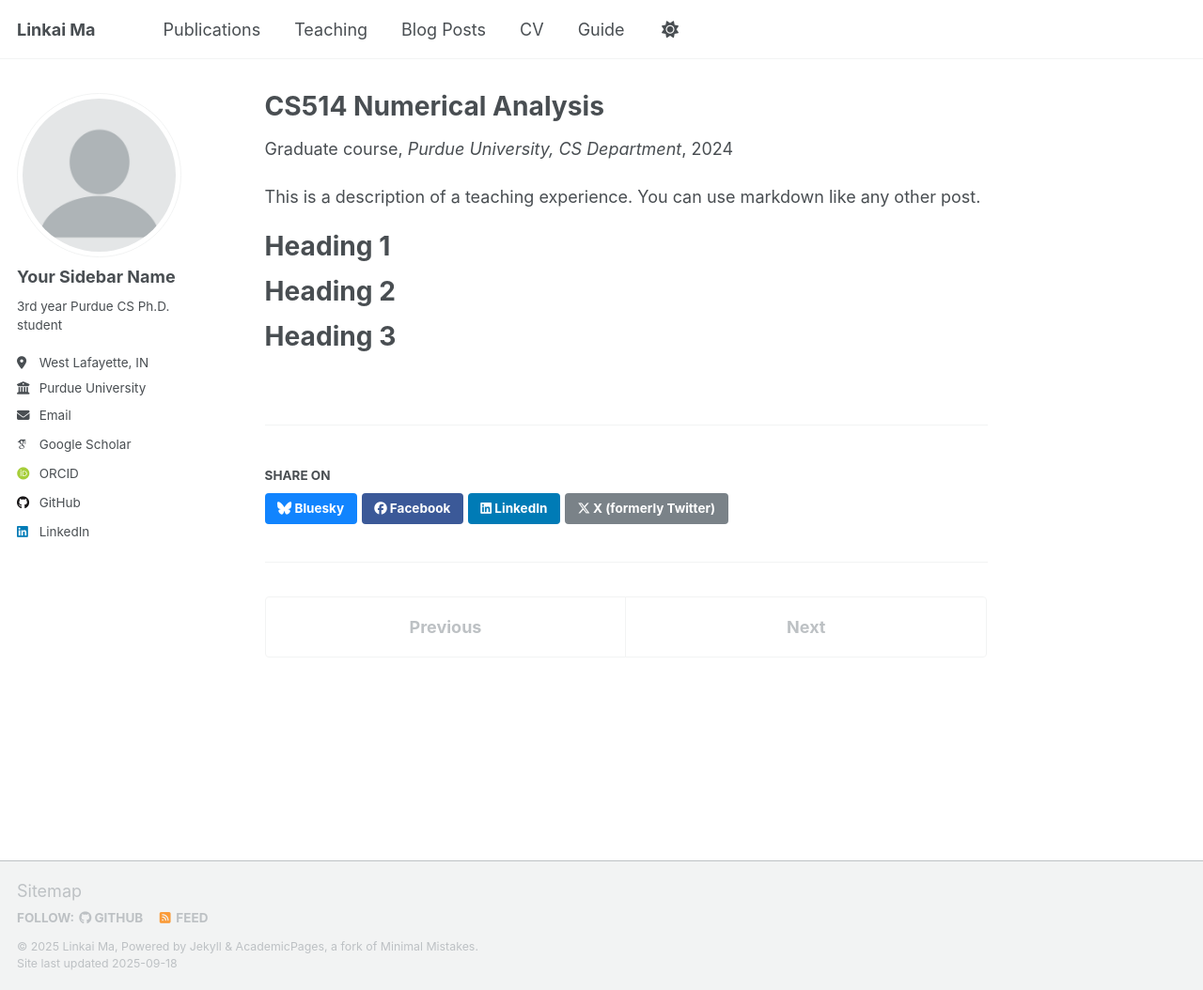
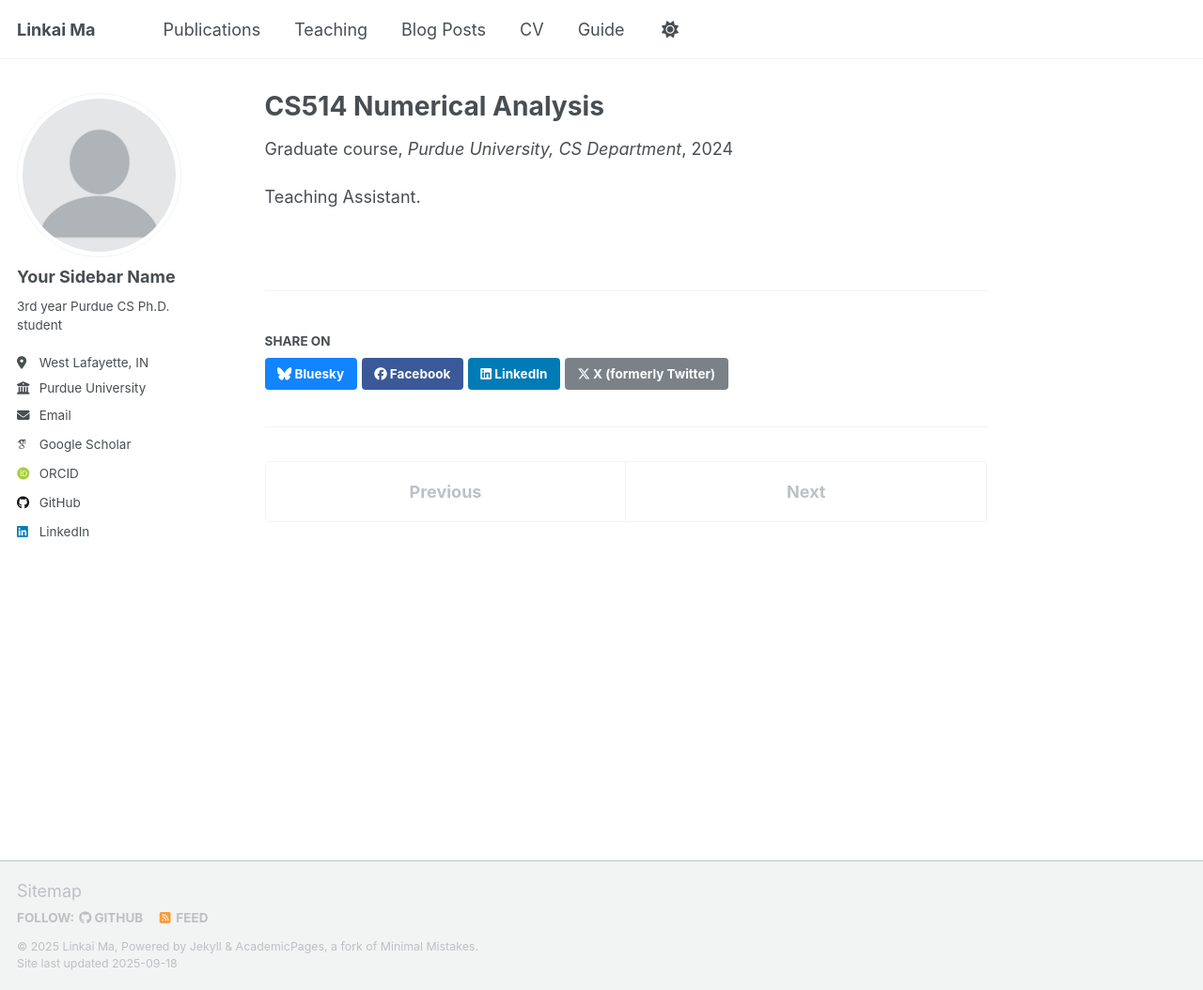
Before and after one commit to LinkaiMa/LinkaiMa.github.io, a Jekyll site: the page built from _teaching/2024-spring-teaching.md, in a window 1280 px wide and 1054 px high. Shown: the whole window at 94% size. Built offline with Jekyll 4.4.1, drawn with Linux system fonts in a browser that asks for light colours; some web fonts are replaced; a script that is not in the unit is left out.

Commit message:
Update 2024-spring-teaching.md

```diff
--- a/_teaching/2024-spring-teaching.md
+++ b/_teaching/2024-spring-teaching.md
@@ -9,13 +9,4 @@ date: 2024-01-08
 location: "West Lafayette, IN"
 ---
 
-This is a description of a teaching experience. You can use markdown like any other post.
-
-Heading 1
-======
-
-Heading 2
-======
-
-Heading 3
-======
+Teaching Assistant.
```
